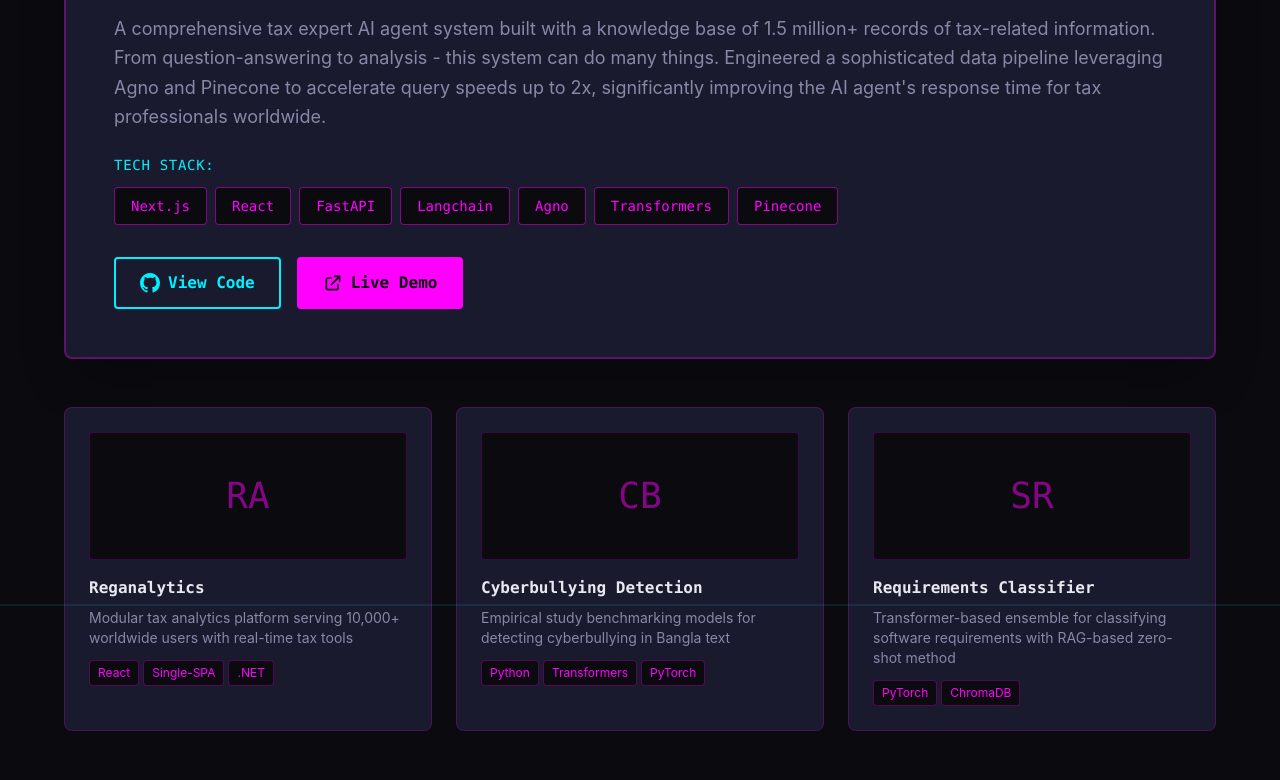
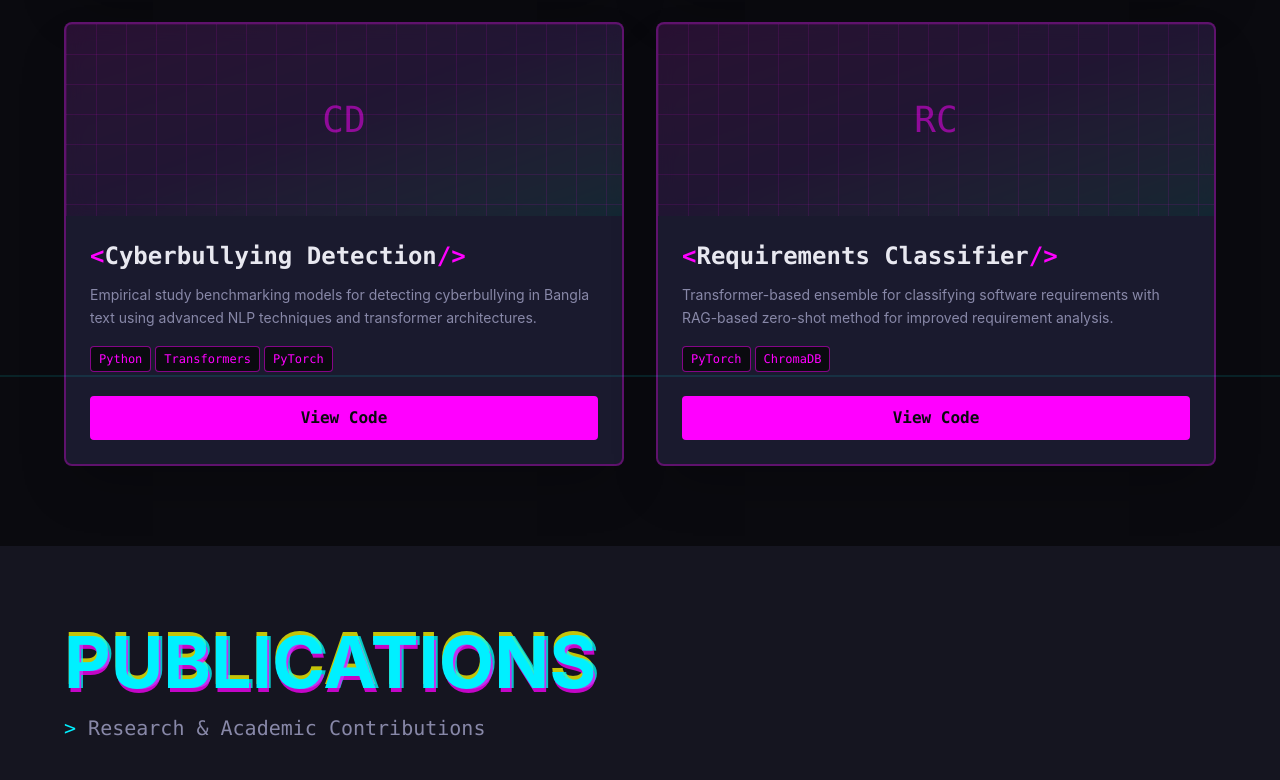
Before and after one commit to NotAlpha45/my-portfolio-v3, a React (Vite) app: page / in a window 1280 px wide. Shown: the part 3360-4140 px from the top of the page. Built offline with nearby package versions, Linux system fonts and the light colour scheme.

Commit message:
refactor: Restructure project display to use a grid layout and enhance project details

```diff
--- a/src/components/HighlightedProject.tsx
+++ b/src/components/HighlightedProject.tsx
@@ -10,151 +10,128 @@
 }
 
 const HighlightedProject: React.FC = () => {
-  const project: Project = {
+  const projects: Project[] = [
+    {
       title: 'Reg-AI',
-    description: 'A comprehensive tax expert AI agent system built with a knowledge base of 1.5 million+ records of tax-related information. From question-answering to analysis - this system can do many things. Engineered a sophisticated data pipeline leveraging Agno and Pinecone to accelerate query speeds up to 2x, significantly improving the AI agent\'s response time for tax professionals worldwide.',
+      description: 'A comprehensive tax expert AI agent system built with a knowledge base of 1.5 million+ records of tax-related information. From question-answering to analysis - this system can do many things. Engineered a sophisticated data pipeline leveraging Agno and Pinecone to accelerate query speeds up to 2x.',
       technologies: ['Next.js', 'React', 'FastAPI', 'Langchain', 'Agno', 'Transformers', 'Pinecone'],
       githubUrl: 'https://github.com/NotAlpha45',
       liveUrl: 'https://regplus.reganalytics.com/',
       imageUrl: '/images/reg.png',
+    },
+    {
+      title: 'Reganalytics',
+      description: 'Modular tax analytics platform serving 10,000+ worldwide users with real-time tax tools and comprehensive financial analysis capabilities.',
+      technologies: ['React', 'Single-SPA', '.NET'],
+      liveUrl: 'https://reganalytics.com/',
+    },
+    {
+      title: 'Cyberbullying Detection',
+      description: 'Empirical study benchmarking models for detecting cyberbullying in Bangla text using advanced NLP techniques and transformer architectures.',
+      technologies: ['Python', 'Transformers', 'PyTorch'],
+      githubUrl: 'https://github.com/NotAlpha45/cyberbullying-detection',
+    },
+    {
+      title: 'Requirements Classifier',
+      description: 'Transformer-based ensemble for classifying software requirements with RAG-based zero-shot method for improved requirement analysis.',
+      technologies: ['PyTorch', 'ChromaDB'],
+      githubUrl: 'https://github.com/NotAlpha45/requirements-classifier',
+    },
+  ];
+
+  const getViewUrl = (project: Project) => {
+    return project.liveUrl || project.githubUrl || '#';
+  };
+
+  const getViewText = (project: Project) => {
+    if (project.liveUrl) return 'Live Demo';
+    if (project.githubUrl) return 'View Code';
+    return 'View';
   };
 
   return (
     <section id="project" className="min-h-screen flex items-center justify-center px-6 py-20 scanline">
       <div className="max-w-6xl w-full">
         <h2 className="text-5xl md:text-7xl font-bold mb-4 text-cyber-pink neon-glow">
-          <span className="glitch-effect">FEATURED_PROJECT</span>
+          <span className="glitch-effect">PROJECTS</span>
         </h2>
         <p className="text-cyber-gray font-mono mb-12 text-xl">
           <span className="text-cyber-pink">&gt;</span> Showcase Excellence
         </p>
 
-        <div className="bg-noir-darker border-2 border-cyber-pink/30 rounded-lg overflow-hidden hover:border-cyber-pink/60 transition-all duration-300 shadow-2xl">
+        <div className="grid md:grid-cols-2 lg:grid-cols-2 gap-8">
+          {projects.map((project, index) => (
+            <div
+              key={index}
+              className="bg-noir-darker border-2 border-cyber-pink/30 rounded-lg overflow-hidden hover:border-cyber-pink/60 transition-all duration-300 shadow-2xl group"
+            >
               {/* Project Image/Placeholder */}
-          <div className="relative h-96 bg-linear-to-br from-cyber-pink/20 via-cyber-purple/20 to-cyber-cyan/20 overflow-hidden">
+              <div className="relative h-48 bg-linear-to-br from-cyber-pink/20 via-cyber-purple/20 to-cyber-cyan/20 overflow-hidden">
                 <div className="absolute inset-0 bg-noir-black/50 backdrop-blur-sm"></div>
                 <div className="absolute inset-0 flex items-center justify-center">
+                  {project.imageUrl ? (
                     <img
                       src={project.imageUrl}
                       alt={`${project.title} Screenshot`}
-                className="max-h-full max-w-full object-fill z-10"
+                      className="max-h-full max-w-full object-contain z-10"
                     />
+                  ) : (
+                    <span className="text-cyber-pink/50 text-4xl font-mono">
+                      {project.title.split(' ').map(word => word[0]).join('').toUpperCase()}
+                    </span>
+                  )}
                 </div>
 
                 {/* Decorative grid overlay */}
                 <div className="absolute inset-0" style={{
                   backgroundImage: 'linear-gradient(rgba(255, 0, 255, 0.1) 1px, transparent 1px), linear-gradient(90deg, rgba(255, 0, 255, 0.1) 1px, transparent 1px)',
-              backgroundSize: '50px 50px'
+                  backgroundSize: '30px 30px'
                 }}></div>
               </div>
 
               {/* Project Content */}
-          <div className="p-8 md:p-12">
-            <h3 className="text-4xl font-bold text-cyber-white mb-4 font-mono">
+              <div className="p-6">
+                <h3 className="text-2xl font-bold text-cyber-white mb-3 font-mono">
                   <span className="text-cyber-pink">&lt;</span>
                   {project.title}
                   <span className="text-cyber-pink">/&gt;</span>
                 </h3>
 
-            <p className="text-lg text-cyber-gray leading-relaxed mb-6">
+                <p className="text-sm text-cyber-gray leading-relaxed mb-4 line-clamp-3">
                   {project.description}
                 </p>
 
                 {/* Technologies */}
-            <div className="mb-8">
-              <h4 className="text-cyber-cyan font-mono mb-3 text-sm uppercase tracking-wider">
-                Tech Stack:
-              </h4>
-              <div className="flex flex-wrap gap-2">
-                {project.technologies.map((tech, index) => (
+                <div className="mb-6">
+                  <div className="flex flex-wrap gap-1">
+                    {project.technologies.slice(0, 4).map((tech, techIndex) => (
                       <span
-                    key={index}
-                    className="px-4 py-2 bg-noir-black border border-cyber-pink/50 text-cyber-pink rounded text-sm font-mono hover:bg-cyber-pink/10 hover:border-cyber-pink transition-all"
+                        key={techIndex}
+                        className="px-2 py-1 bg-noir-black border border-cyber-pink/50 text-cyber-pink rounded text-xs font-mono hover:bg-cyber-pink/10 hover:border-cyber-pink transition-all"
                       >
                         {tech}
                       </span>
                     ))}
+                    {project.technologies.length > 4 && (
+                      <span className="px-2 py-1 bg-noir-black border border-cyber-pink/30 text-cyber-pink/70 rounded text-xs font-mono">
+                        +{project.technologies.length - 4}
+                      </span>
+                    )}
                   </div>
                 </div>
 
-            {/* Action Buttons */}
-            <div className="flex flex-wrap gap-4">
-              {project.githubUrl && (
+                {/* View Button */}
                 <a
-                  href={project.githubUrl}
+                  href={getViewUrl(project)}
                   target="_blank"
                   rel="noopener noreferrer"
-                  className="group px-6 py-3 bg-transparent border-2 border-cyber-cyan text-cyber-cyan rounded font-mono font-bold hover:bg-cyber-cyan hover:text-noir-black transition-all duration-300 flex items-center gap-2"
+                  className="w-full px-4 py-2 bg-cyber-pink border-2 border-cyber-pink text-noir-black rounded font-mono font-bold hover:bg-transparent hover:text-cyber-pink transition-all duration-300 text-center block"
                 >
-                  <svg className="w-5 h-5" fill="currentColor" viewBox="0 0 24 24">
-                    <path d="M12 0C5.37 0 0 5.37 0 12c0 5.31 3.435 9.795 8.205 11.385.6.105.825-.255.825-.57 0-.285-.015-1.23-.015-2.235-3.015.555-3.795-.735-4.035-1.41-.135-.345-.72-1.41-1.23-1.695-.42-.225-1.02-.78-.015-.795.945-.015 1.62.87 1.845 1.23 1.08 1.815 2.805 1.305 3.495.99.105-.78.42-1.305.765-1.605-2.67-.3-5.46-1.335-5.46-5.925 0-1.305.465-2.385 1.23-3.225-.12-.3-.54-1.53.12-3.18 0 0 1.005-.315 3.3 1.23.96-.27 1.98-.405 3-.405s2.04.135 3 .405c2.295-1.56 3.3-1.23 3.3-1.23.66 1.65.24 2.88.12 3.18.765.84 1.23 1.905 1.23 3.225 0 4.605-2.805 5.625-5.475 5.925.435.375.81 1.095.81 2.22 0 1.605-.015 2.895-.015 3.3 0 .315.225.69.825.57A12.02 12.02 0 0024 12c0-6.63-5.37-12-12-12z" />
-                  </svg>
-                  <span>View Code</span>
+                  {getViewText(project)}
                 </a>
-              )}
-
-              {project.liveUrl && (
-                <a
-                  href={project.liveUrl}
-                  target="_blank"
-                  rel="noopener noreferrer"
-                  className="group px-6 py-3 bg-cyber-pink border-2 border-cyber-pink text-noir-black rounded font-mono font-bold hover:bg-transparent hover:text-cyber-pink transition-all duration-300 flex items-center gap-2"
-                >
-                  <svg className="w-5 h-5" fill="none" stroke="currentColor" viewBox="0 0 24 24">
-                    <path strokeLinecap="round" strokeLinejoin="round" strokeWidth={2} d="M10 6H6a2 2 0 00-2 2v10a2 2 0 002 2h10a2 2 0 002-2v-4M14 4h6m0 0v6m0-6L10 14" />
-                  </svg>
-                  <span>Live Demo</span>
-                </a>
-              )}
               </div>
             </div>
-        </div>
-
-        {/* Additional projects grid */}
-        <div className="mt-12 grid md:grid-cols-3 gap-6">
-          <div
-            className="bg-noir-darker border border-cyber-pink/20 rounded-lg p-6 hover:border-cyber-pink/50 transition-all cursor-pointer group"
-          >
-            <div className="h-32 bg-noir-black rounded mb-4 flex items-center justify-center border border-cyber-pink/20 group-hover:border-cyber-pink/40 transition-all">
-              <span className="text-cyber-pink/50 text-4xl font-mono">RA</span>
-            </div>
-            <h4 className="text-cyber-white font-mono mb-2 font-bold">Reganalytics</h4>
-            <p className="text-cyber-gray text-sm mb-3">Modular tax analytics platform serving 10,000+ worldwide users with real-time tax tools</p>
-            <div className="flex flex-wrap gap-1">
-              <span className="text-xs px-2 py-1 bg-noir-black border border-cyber-pink/30 text-cyber-pink rounded">React</span>
-              <span className="text-xs px-2 py-1 bg-noir-black border border-cyber-pink/30 text-cyber-pink rounded">Single-SPA</span>
-              <span className="text-xs px-2 py-1 bg-noir-black border border-cyber-pink/30 text-cyber-pink rounded">.NET</span>
-            </div>
-          </div>
-
-          <div
-            className="bg-noir-darker border border-cyber-pink/20 rounded-lg p-6 hover:border-cyber-pink/50 transition-all cursor-pointer group"
-          >
-            <div className="h-32 bg-noir-black rounded mb-4 flex items-center justify-center border border-cyber-pink/20 group-hover:border-cyber-pink/40 transition-all">
-              <span className="text-cyber-pink/50 text-4xl font-mono">CB</span>
-            </div>
-            <h4 className="text-cyber-white font-mono mb-2 font-bold">Cyberbullying Detection</h4>
-            <p className="text-cyber-gray text-sm mb-3">Empirical study benchmarking models for detecting cyberbullying in Bangla text</p>
-            <div className="flex flex-wrap gap-1">
-              <span className="text-xs px-2 py-1 bg-noir-black border border-cyber-pink/30 text-cyber-pink rounded">Python</span>
-              <span className="text-xs px-2 py-1 bg-noir-black border border-cyber-pink/30 text-cyber-pink rounded">Transformers</span>
-              <span className="text-xs px-2 py-1 bg-noir-black border border-cyber-pink/30 text-cyber-pink rounded">PyTorch</span>
-            </div>
-          </div>
-
-          <div
-            className="bg-noir-darker border border-cyber-pink/20 rounded-lg p-6 hover:border-cyber-pink/50 transition-all cursor-pointer group"
-          >
-            <div className="h-32 bg-noir-black rounded mb-4 flex items-center justify-center border border-cyber-pink/20 group-hover:border-cyber-pink/40 transition-all">
-              <span className="text-cyber-pink/50 text-4xl font-mono">SR</span>
-            </div>
-            <h4 className="text-cyber-white font-mono mb-2 font-bold">Requirements Classifier</h4>
-            <p className="text-cyber-gray text-sm mb-3">Transformer-based ensemble for classifying software requirements with RAG-based zero-shot method</p>
-            <div className="flex flex-wrap gap-1">
-              <span className="text-xs px-2 py-1 bg-noir-black border border-cyber-pink/30 text-cyber-pink rounded">PyTorch</span>
-              <span className="text-xs px-2 py-1 bg-noir-black border border-cyber-pink/30 text-cyber-pink rounded">ChromaDB</span>
-            </div>
-          </div>
+          ))}
         </div>
       </div>
     </section>
```
Lines whose indentation alone changed are shown as unchanged.
